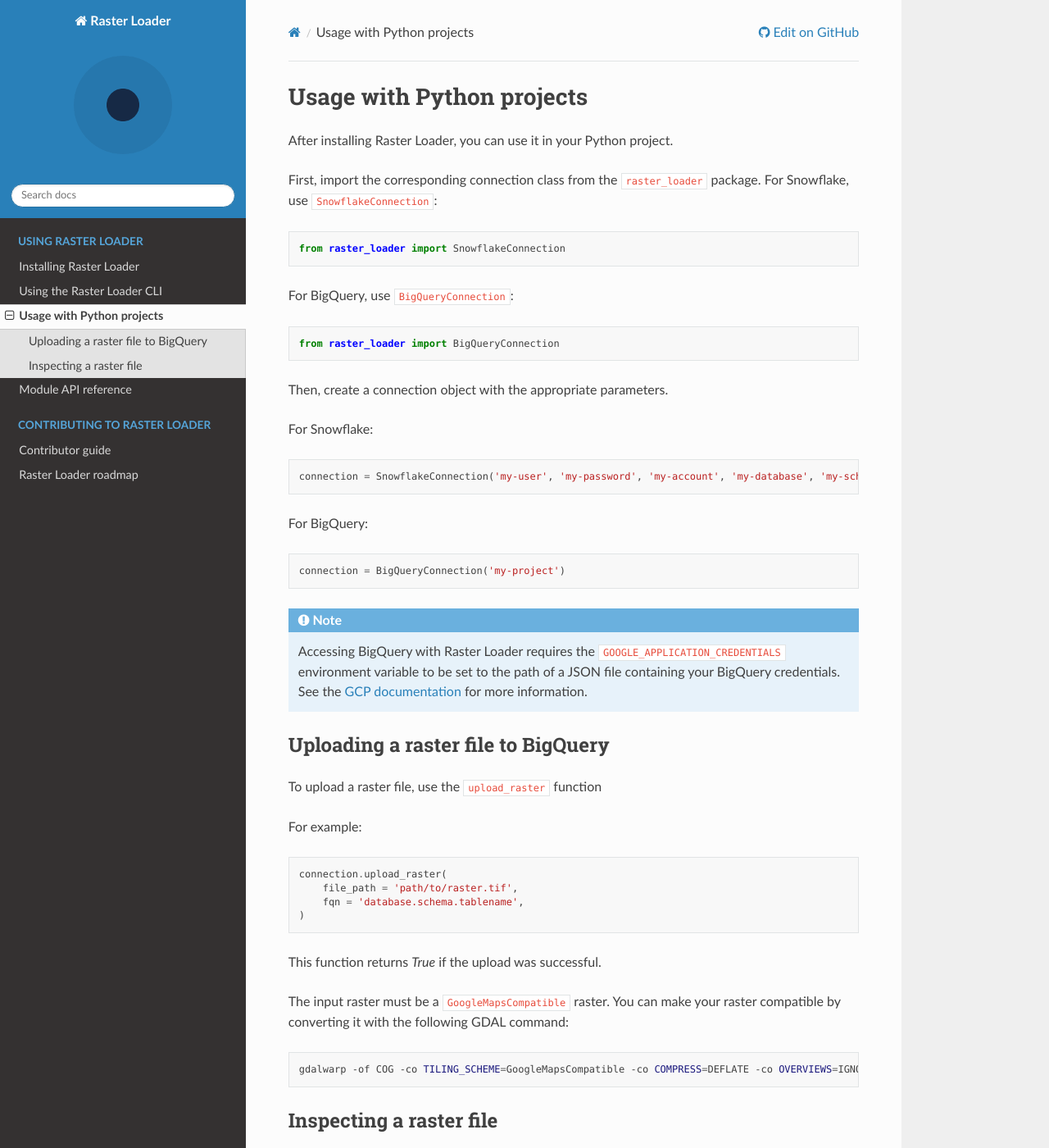
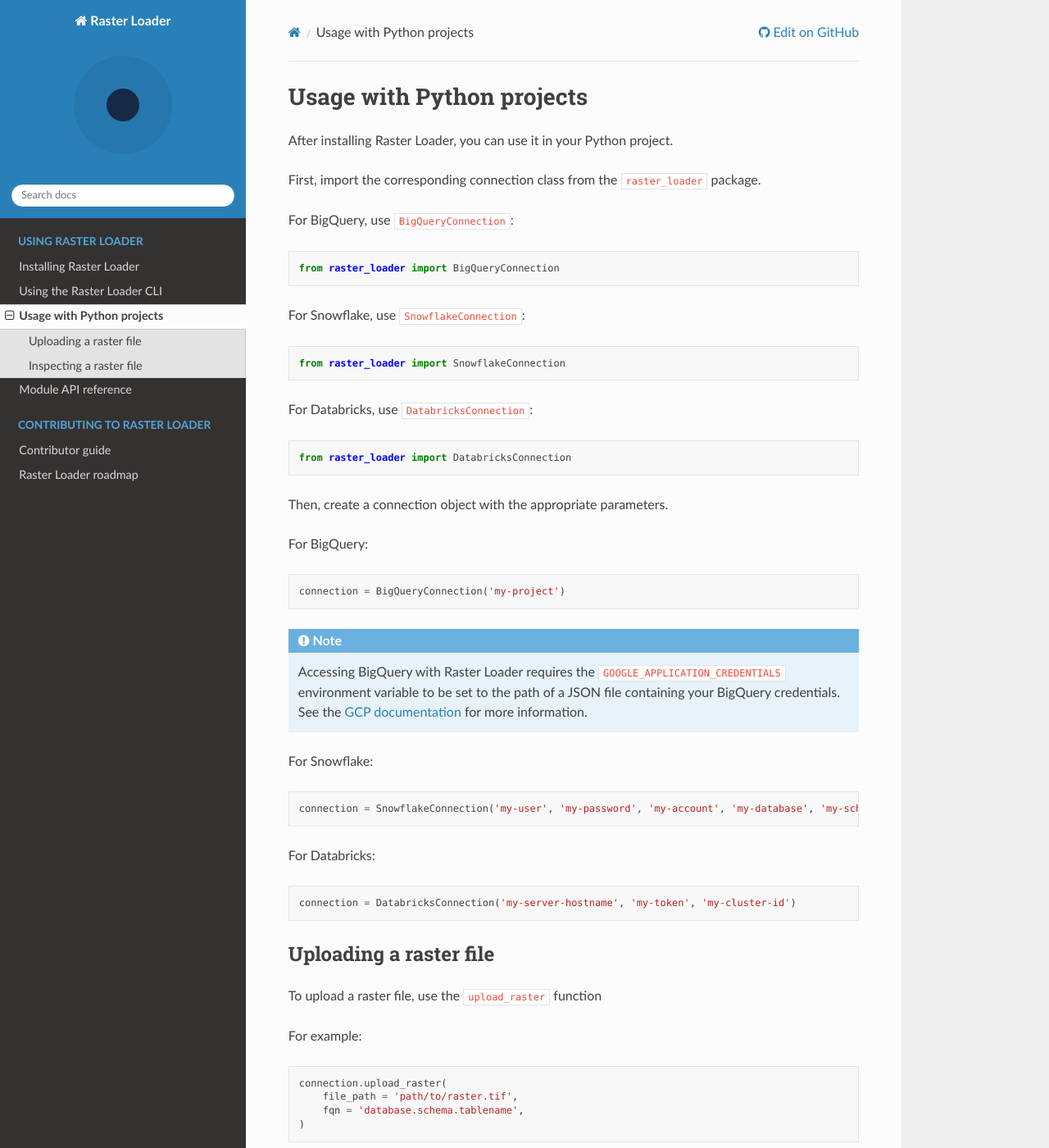
Before and after one commit to CartoDB/raster-loader, a Sphinx documentation site: the page built from docs/source/user_guide/use_with_python.rst, in a window 1280 px wide and 1400 px high. Shown: the whole window at 82% size. Built offline with Sphinx 7.4.7 and the Read the Docs theme 3.1.0, drawn with Linux system fonts in a browser that asks for light colours; the version number could not be read and is left out; some of the changed text lies outside the part shown.

```diff
--- a/docs/source/user_guide/use_with_python.rst
+++ b/docs/source/user_guide/use_with_python.rst
@@ -6,11 +6,6 @@ Usage with Python projects
 After installing Raster Loader, you can use it in your Python project.
 
 First, import the corresponding connection class from the ``raster_loader`` package.
-For Snowflake, use ``SnowflakeConnection``:
-
-.. code-block:: python
-
-   from raster_loader import SnowflakeConnection
 
 For BigQuery, use ``BigQueryConnection``:
 
@@ -18,13 +13,19 @@ For BigQuery, use ``BigQueryConnection``:
 
    from raster_loader import BigQueryConnection
 
-Then, create a connection object with the appropriate parameters.
-
-For Snowflake:
+For Snowflake, use ``SnowflakeConnection``:
 
 .. code-block:: python
 
-    connection = SnowflakeConnection('my-user', 'my-password', 'my-account', 'my-database', 'my-schema')
+   from raster_loader import SnowflakeConnection
+
+For Databricks, use ``DatabricksConnection``:
+
+.. code-block:: python
+
+   from raster_loader import DatabricksConnection
+
+Then, create a connection object with the appropriate parameters.
 
 For BigQuery:
 
@@ -38,7 +39,19 @@ For BigQuery:
     environment variable to be set to the path of a JSON file containing your BigQuery
     credentials. See the `GCP documentation`_ for more information.
 
-Uploading a raster file to BigQuery
+For Snowflake:
+
+.. code-block:: python
+
+    connection = SnowflakeConnection('my-user', 'my-password', 'my-account', 'my-database', 'my-schema')
+
+For Databricks:
+
+.. code-block:: python
+
+    connection = DatabricksConnection('my-server-hostname', 'my-token', 'my-cluster-id')
+
+Uploading a raster file
 -----------------------------------
 
 To upload a raster file, use the ``upload_raster`` function
@@ -76,7 +89,7 @@ For example:
         fqn = 'database.schema.tablename',
     )
 
-This function returns a DataFrame with some samples from the raster table on BigQuery
+This function returns a DataFrame with some samples from the raster table
 (10 rows by default).
 
 .. seealso::
```
Also changed, not shown: docs/source/user_guide/cli.rst (+81 -6 lines), docs/source/user_guide/installation.rst (+11 -1 lines).
